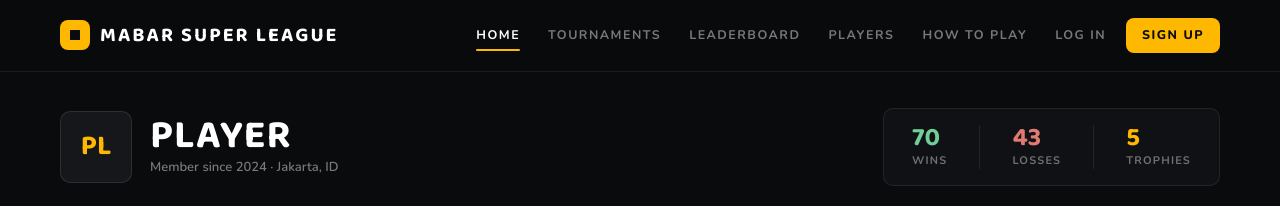
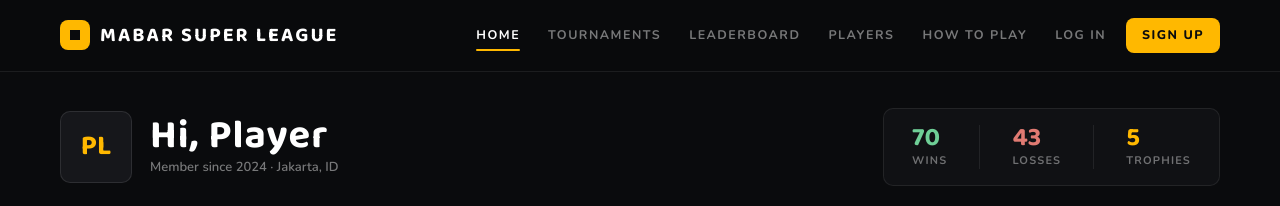
Before and after one commit to figoakbar/Mabar-Super-League-Project, a Next.js app in the folder mabarsuperleague/: page / in a window 1280 px wide. Shown: the top 206 px of the page. Built offline with nearby package versions, Linux system fonts and the light colour scheme; no server answers.

Commit message:
Update page.tsx

```diff
--- a/mabarsuperleague/app/(main)/page.tsx
+++ b/mabarsuperleague/app/(main)/page.tsx
@@ -147,8 +147,8 @@ export default async function HomePage() {
             </span>
           </div>
           <div className="flex flex-col gap-0.5">
-            <h1 className="font-display text-3xl font-bold uppercase leading-none tracking-[1px] text-white sm:text-[40px]">
-              {username}
+            <h1 className="font-display text-3xl font-bold leading-none tracking-[1px] text-white sm:text-[40px]">
+              Hi, {username}
             </h1>
             <span className="text-[13px] font-semibold text-white/45">
               Member since 2024 · Jakarta, ID
```
